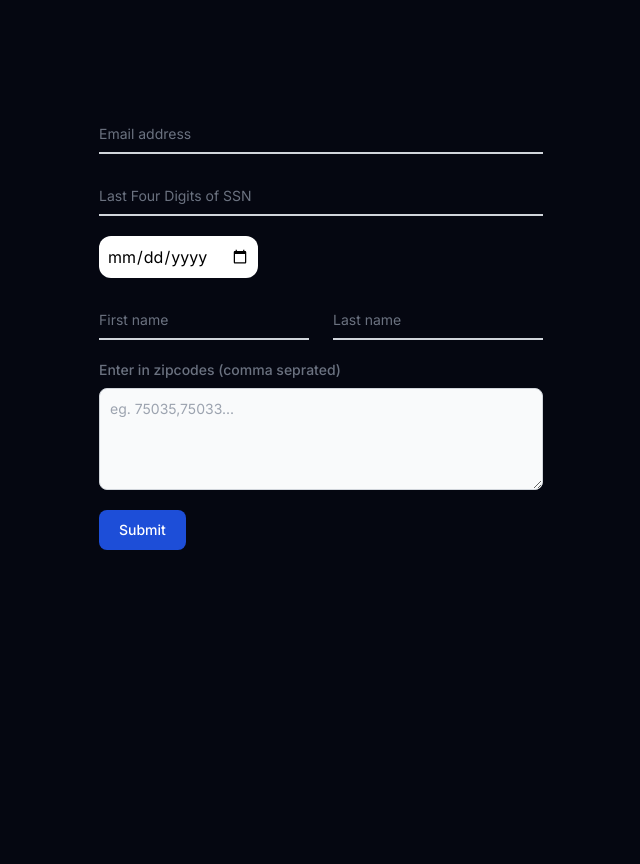
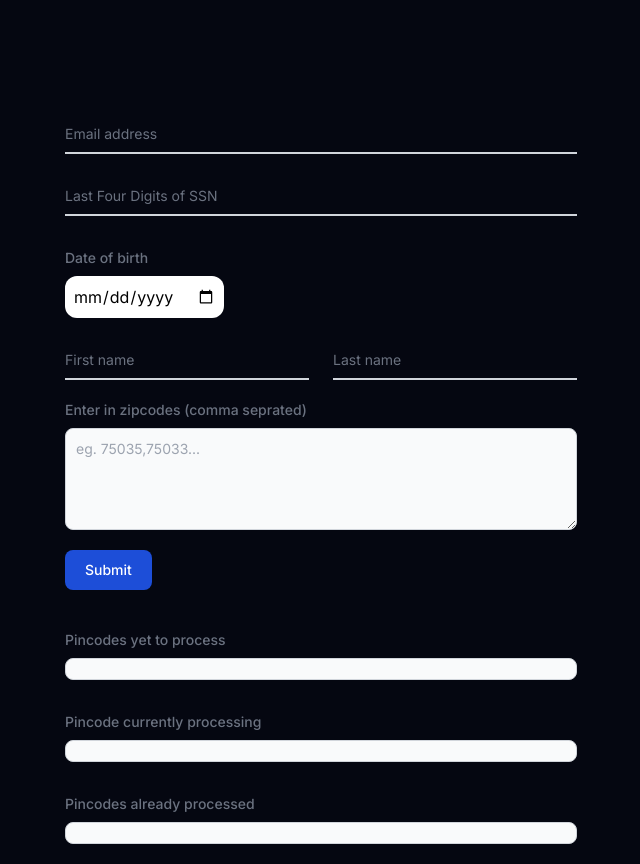
Before and after one commit to tanushchauhan/DMVHelp, a Next.js app: page / in a window 1280 px wide. Shown: the whole page, without its empty margins (319-959 px from the left). Before the commit the page ends 800 px from the top, so only its background shows below. Built offline with nearby package versions, Linux system fonts and the light colour scheme.

Commit message:
UI Improvements

```diff
--- a/app/page.js
+++ b/app/page.js
@@ -32,10 +32,11 @@ function Page() {
   }
 
   return (
-    <div className="flex items-center justify-center mt-28">
-      <div className="flex gap-10 items-center justify-center flex-col">
-        <div className="">
-          <form className="max-w-md mx-auto" onSubmit={handleSubmit}>
+    <div className="flex items-center justify-center">
+      <div className="flex items-center justify-center mt-28 mx-8 w-full md:max-w-lg">
+        <div className="flex gap-10 items-center justify-center flex-col w-full">
+          <div className="w-full">
+            <form className="w-full" onSubmit={handleSubmit}>
               <div className="relative z-0 w-full mb-5 group">
                 <input
                   type="email"
@@ -69,6 +70,12 @@ function Page() {
                 </label>
               </div>
               <div className="relative z-0 w-full mb-5 group">
+                <label
+                  htmlFor="pincodes"
+                  className="block mb-2 mt-8 text-sm font-medium text-gray-500 dark:text-gray-400"
+                >
+                  Date of birth
+                </label>
                 <input
                   type="date"
                   className=" rounded-xl p-2 text-black"
@@ -132,7 +139,53 @@ function Page() {
               </button>
             </form>
           </div>
-        <div>{/* The proccessing ui will come here */}</div>
+          <div className="w-full">
+            <div className="relative z-0 w-full mb-5 group">
+              <label
+                htmlFor="pincodes"
+                className="block mb-2 text-sm font-medium text-gray-500 dark:text-gray-400"
+              >
+                Pincodes yet to process
+              </label>
+              <div className="flex items-center justify-center w-full">
+                <div
+                  className="block p-2.5 w-full text-sm text-gray-900 bg-gray-50 rounded-lg border border-gray-300 focus:ring-blue-500 focus:border-blue-500 dark:bg-gray-700 dark:border-gray-600 dark:placeholder-gray-400 dark:text-white dark:focus:ring-blue-500 dark:focus:border-blue-500 break-all"
+                  readOnly
+                >
+                  {""}
+                </div>
+              </div>
+              <label
+                htmlFor="pincodes"
+                className="block mb-2 mt-8 text-sm font-medium text-gray-500 dark:text-gray-400"
+              >
+                Pincode currently processing
+              </label>
+              <div className="flex items-center justify-center w-full">
+                <div
+                  className="block p-2.5 w-full text-sm text-gray-900 bg-gray-50 rounded-lg border border-gray-300 focus:ring-blue-500 focus:border-blue-500 dark:bg-gray-700 dark:border-gray-600 dark:placeholder-gray-400 dark:text-white dark:focus:ring-blue-500 dark:focus:border-blue-500 break-all"
+                  readOnly
+                >
+                  {""}
+                </div>
+              </div>
+              <label
+                htmlFor="pincodes"
+                className="block mb-2 mt-8 text-sm font-medium text-gray-500 dark:text-gray-400"
+              >
+                Pincodes already processed
+              </label>
+              <div className="flex items-center justify-center w-full">
+                <div
+                  className="block p-2.5 w-full text-sm text-gray-900 bg-gray-50 rounded-lg border border-gray-300 focus:ring-blue-500 focus:border-blue-500 dark:bg-gray-700 dark:border-gray-600 dark:placeholder-gray-400 dark:text-white dark:focus:ring-blue-500 dark:focus:border-blue-500 break-all"
+                  readOnly
+                >
+                  {""}
+                </div>
+              </div>
+            </div>
+          </div>
+        </div>
       </div>
     </div>
   );
```
Lines whose indentation alone changed are shown as unchanged.
